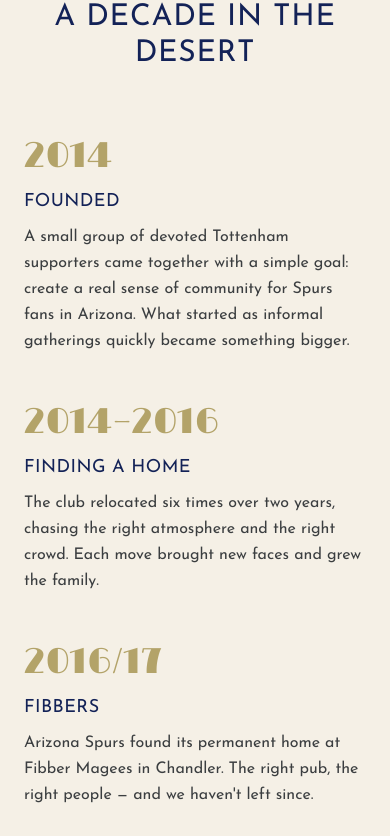
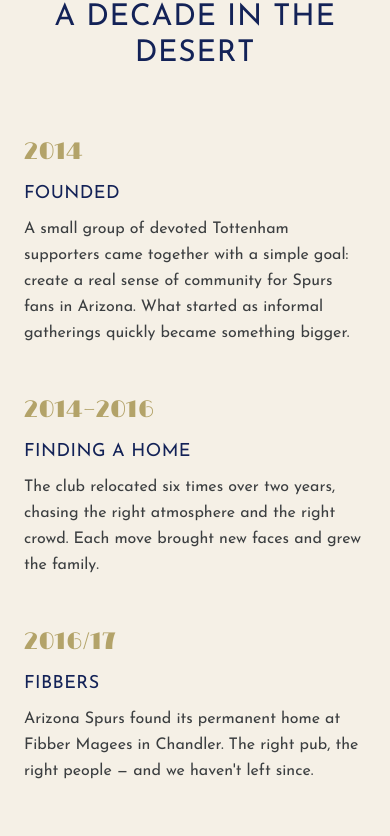
Before and after one commit to WhiteRabbit-glitch/arizonaspurs-website, a Next.js app: page /about in a window 390 px wide. Shown: the part 791-1627 px from the top of the page. Built offline with nearby package versions, Linux system fonts and the light colour scheme.

Commit message:
Dial timeline year size back to text-2xl/text-3xl
Co-Authored-By: Claude Sonnet 4.6 <noreply@anthropic.com>

```diff
--- a/src/components/sections/History.tsx
+++ b/src/components/sections/History.tsx
@@ -76,7 +76,7 @@ export default function History() {
               >
                 {/* Year */}
                 <div className="flex shrink-0 items-start gap-4 md:w-48 md:flex-col md:items-end md:gap-2">
-                  <span className="font-limelight text-4xl text-gold md:text-5xl">
+                  <span className="font-limelight text-2xl text-gold md:text-3xl">
                     {item.year}
                   </span>
                   {/* Dot on the timeline */}
```
